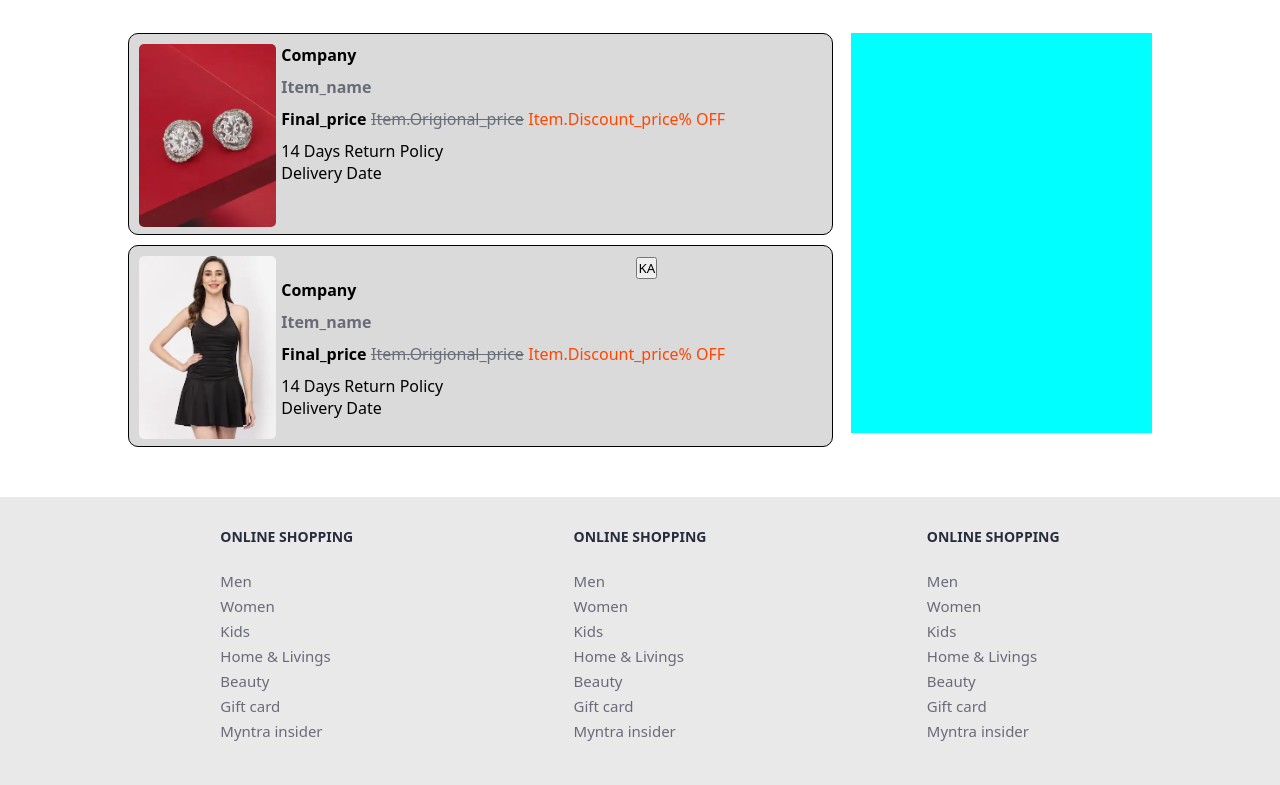
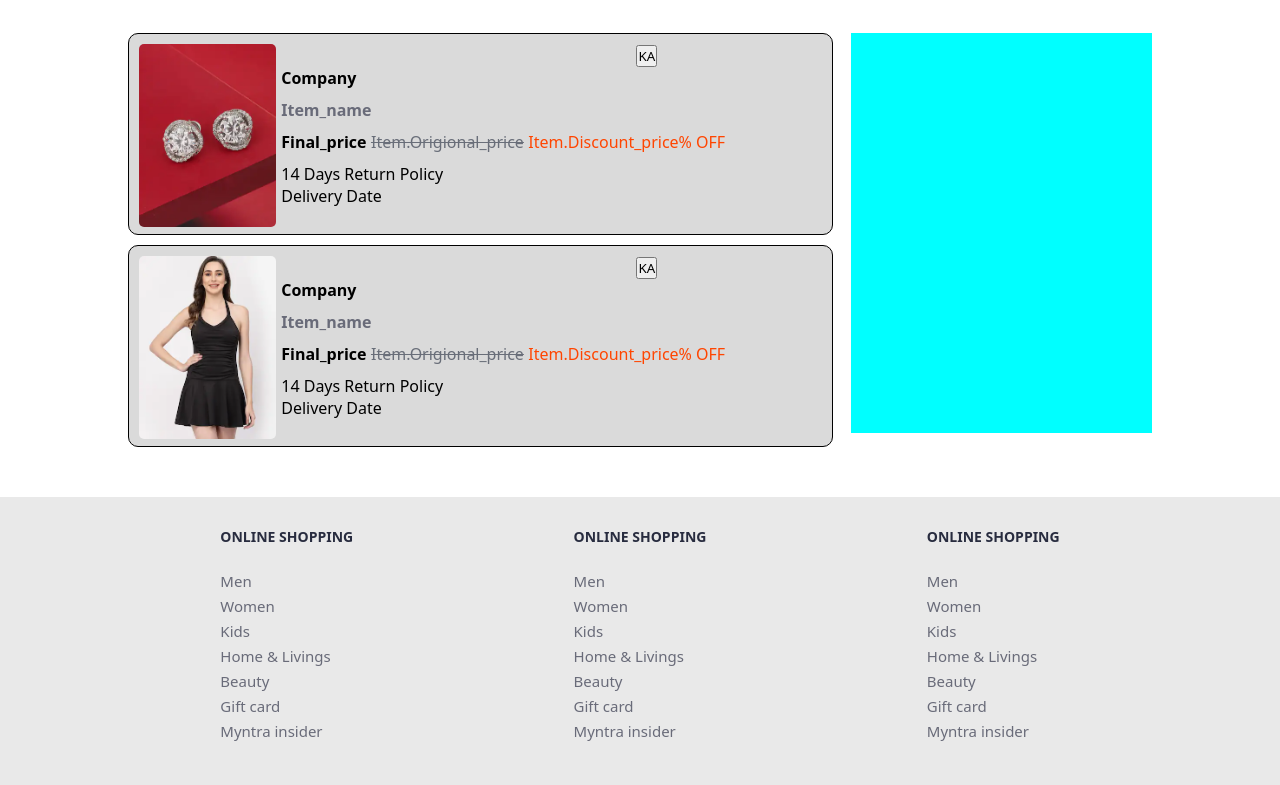
Before and after one commit to KARAN7902/Myntra-Clone-forntend-, a plain HTML site: page bag.html in a window 1280 px wide. Shown: the part 67-852 px from the top of the page. Drawn offline with Linux system fonts and the light colour scheme.

Commit message:
added css to button

```diff
--- a/bag.html
+++ b/bag.html
@@ -59,6 +59,7 @@
                             <img src="/images/1.jpg" alt="" srcset="">
                         </div>
                         <div class="item-right-part">
+                            <button class="cancel-btn">KA</button>
 
                             <div class="item-company">company</div>
                             <div class="item-name">item_name</div>
```
